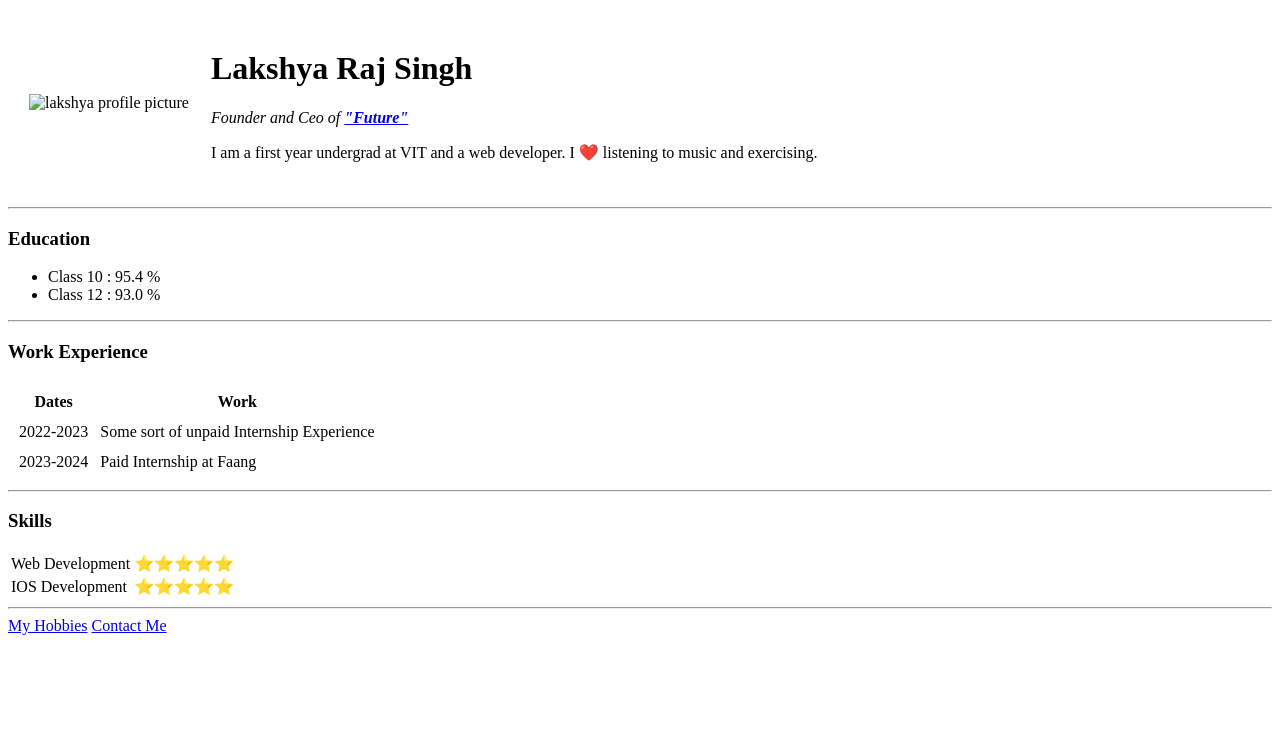
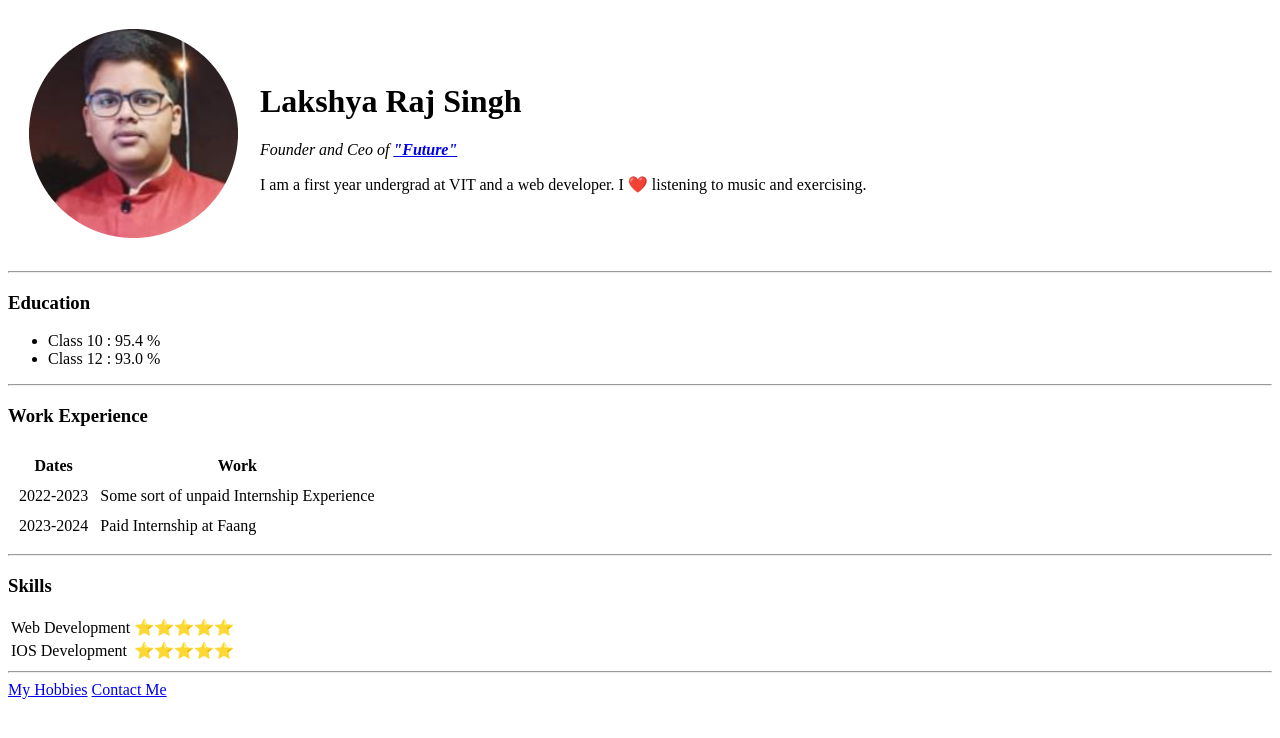
Before and after one commit to Luck-shya/cv, a plain HTML site: page index.html in a window 1280 px wide. Drawn offline with Linux system fonts and the light colour scheme.

Commit message:
Update index.html

```diff
--- a/index.html
+++ b/index.html
@@ -9,7 +9,7 @@
   <body>
     <table cellspacing="20">
       <tr>
-        <td><img src="images/me.png" alt="lakshya profile picture" /></td>
+        <td><img src="me.png" alt="lakshya profile picture" /></td>
         <td>
           <h1>Lakshya Raj Singh</h1>
           <p>
```
